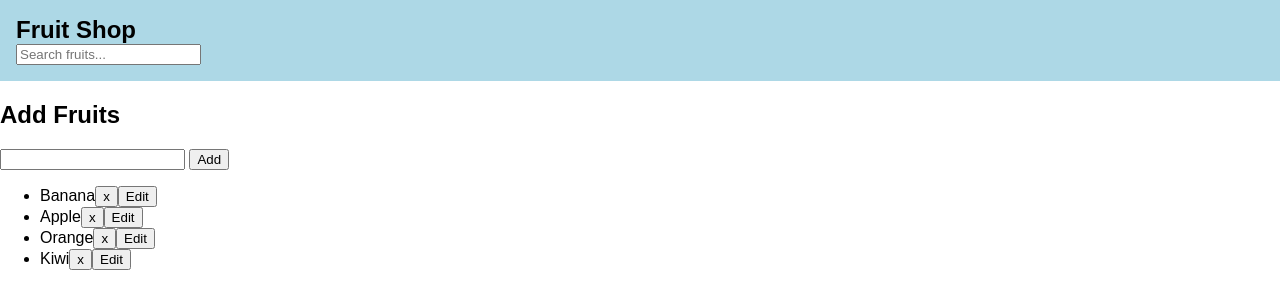
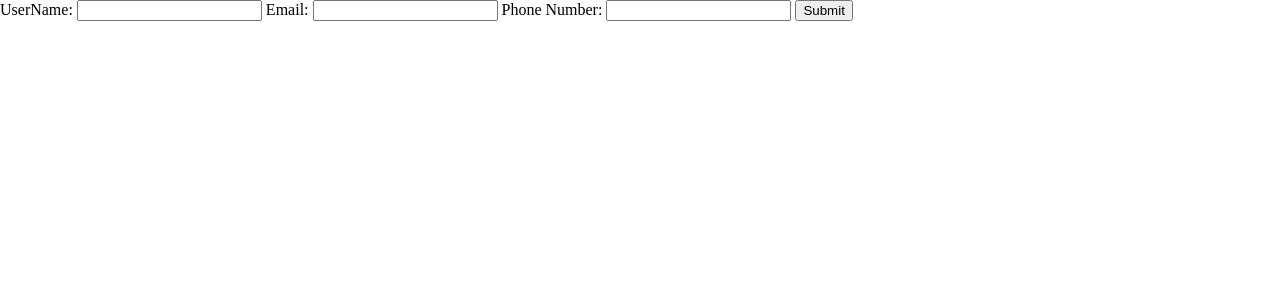
Before and after one commit to shobith28/Sharpener, a plain HTML site: page index.html in a window 1280 px wide. Drawn offline with Linux system fonts and the light colour scheme.

Commit message:
store in Local

```diff
--- a/index.html
+++ b/index.html
@@ -1,31 +1,26 @@
 <!DOCTYPE html>
 <html lang="en">
+
 <head>
   <meta charset="UTF-8" />
   <meta http-equiv="X-UA-Compatible" content="IE=edge" />
   <meta name="viewport" content="width=device-width, initial-scale=1.0" />
   <title>Document</title>
-    <link rel="stylesheet" href="style.css" />
 </head>
+
 <body style="margin: 0">
-    <div id="header" style="padding: 1rem; background-color: lightblue">
-      <h1 id="main-heading" style="margin: 0">Fruit Shop</h1>
-      <input id="filter" type="text" placeholder="Search fruits..." />
-    </div>
-    <div>
-      <form>
-        <h2 id="basket-heading">Add Fruits</h2>
-        <input type="text" name="fruit" id="fruit-to-add" />
-        <button type="submit">Add</button>
+  <!-- Write your code below -->
+  <form id='user-form'>
+    <label for='username'>UserName:</label>
+    <input type='text' name='username' id='username' >
+    <label for='email'>Email:</label>
+    <input type='email' name='email' id='email'>
+    <label for='phone'>Phone Number:</label>
+    <input type='tel' name='phone' id='phone'>
+    <button type='submit' id='sub'>Submit</button>
   </form>
-      <ul class="fruits">
-        <li class="fruit">Banana<button class="delete-btn">x</button></li>
-        <li class="fruit">Apple<button class="delete-btn">x</button></li>
-        <li class="fruit">Orange<button class="delete-btn">x</button></li>
-        <li class="fruit">Kiwi<button class="delete-btn">x</button></li>
-      </ul>
-    </div>
-    <div id="thanks"></div>
+  <script src="index.js"></script>
 </body>
-  <script src="index.js"></script>
+
+
 </html>
--- a/index.js
+++ b/index.js
@@ -1,30 +1,13 @@
+function handleFormSubmit(event) {
+  event.preventDefault();
+  const username = document.getElementById('username').value;
+  const email = document.getElementById('email').value;
+  const phone = document.getElementById('phone').value;
 
-// Add the Edit Button:
-document.querySelectorAll('.fruit').forEach(li => {
-  const editBtn = document.createElement('button');
-  editBtn.className = 'edit-btn';
-  editBtn.textContent = 'Edit';
-  li.appendChild(editBtn);
-});
+  localStorage.setItem('Username', username);
+  localStorage.setItem('Email', email);
+  localStorage.setItem('Phone', phone);
+}
 
-// Implement the code as in video but with one extra 'Edit' button in 'li'
-const form=document.querySelector('form');
-const fruit=document.querySelector('.fruits');
-
-form.addEventListener('submit',function(event){
-event.preventDefault();
-const fruitToAdd=document.getElementById('fruit-to-add');
-
-const newLi=document.createElement('li');
-newLi.innerHTML=fruitToAdd.value + '<button class="delete-btn">x</button><button class="edit-btn">Edit</button>'
-
-fruit.appendChild(newLi)
-// console.log(newLi)
-})
-
-fruit.addEventListener('click',function(event){
-if(event.target.classList.contains('delete-btn')){
-  const fruitDelete=event.target.parentElement;
-  fruit.removeChild(fruitDelete)
-}
-})
+const form = document.getElementById('user-form');
+form.addEventListener('submit', handleFormSubmit);
```
Lines whose indentation alone changed are shown as unchanged.
